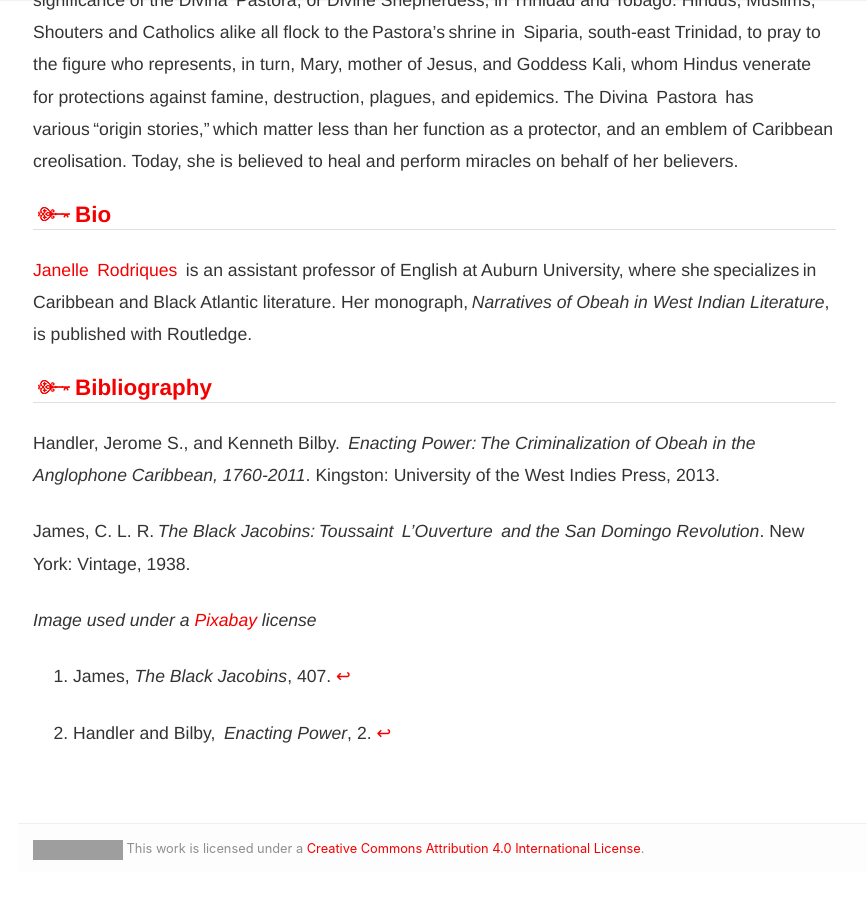
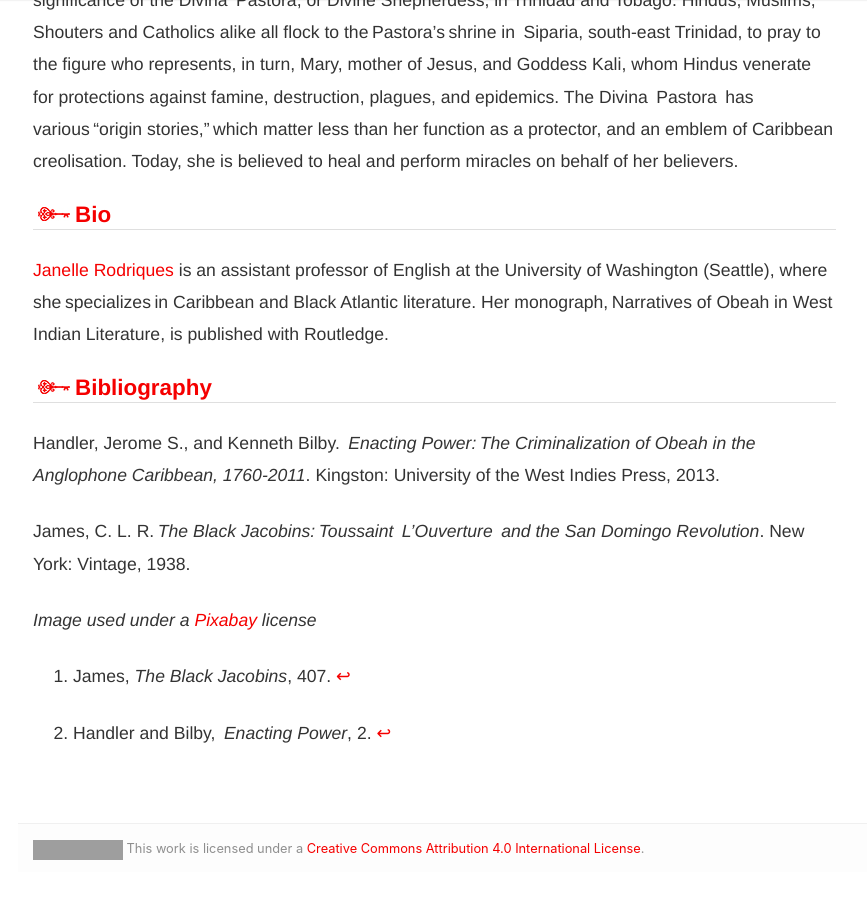
Before and after one commit to roopikarisam/keywords-caribbean-studies, a Jekyll site: the page built from _posts/2020-11-11-spirituality.md, in a window 1280 px wide and 900 px high, scrolled down 5020 px. Shown: the whole window, without its empty margins (67-934 px from the left). Built offline with Jekyll 4.4.1, drawn with Linux system fonts in a browser that asks for light colours; nearby versions of some CDN libraries; comment, search, counter and statistics services are not loaded; grey boxes are pictures that could not be loaded.

Commit message:
Update 2020-11-11-spirituality.md
updated Janelle Rodriques bio.

```diff
--- a/_posts/2020-11-11-spirituality.md
+++ b/_posts/2020-11-11-spirituality.md
@@ -65,7 +65,7 @@ I hope to contribute to an appreciation of spirituality in the Caribbean as a st
 
 <div class="section-title"><img style="padding: 5px;float:left;" src="{{ site.baseurl}}/assets/images/tiny-key.jpg"><a href="#Bio"><h2>Bio</h2></a></div>
 
-[Janelle  Rodriques](https://english.washington.edu/people/janelle-rodriques)  is an assistant professor of English at Auburn University, where she specializes in Caribbean and Black Atlantic literature. Her monograph, *Narratives of Obeah in West Indian Literature*, is published with Routledge.
+[Janelle Rodriques](https://english.washington.edu/people/janelle-rodriques) is an assistant professor of English at the University of Washington (Seattle), where she specializes in Caribbean and Black Atlantic literature. Her monograph, Narratives of Obeah in West Indian Literature, is published with Routledge.
 
 <div class="section-title"><img style="padding: 5px;float:left;" src="{{ site.baseurl}}/assets/images/tiny-key.jpg"><a href="#Bibliography"><h2>Bibliography</h2></a></div>
 
```
